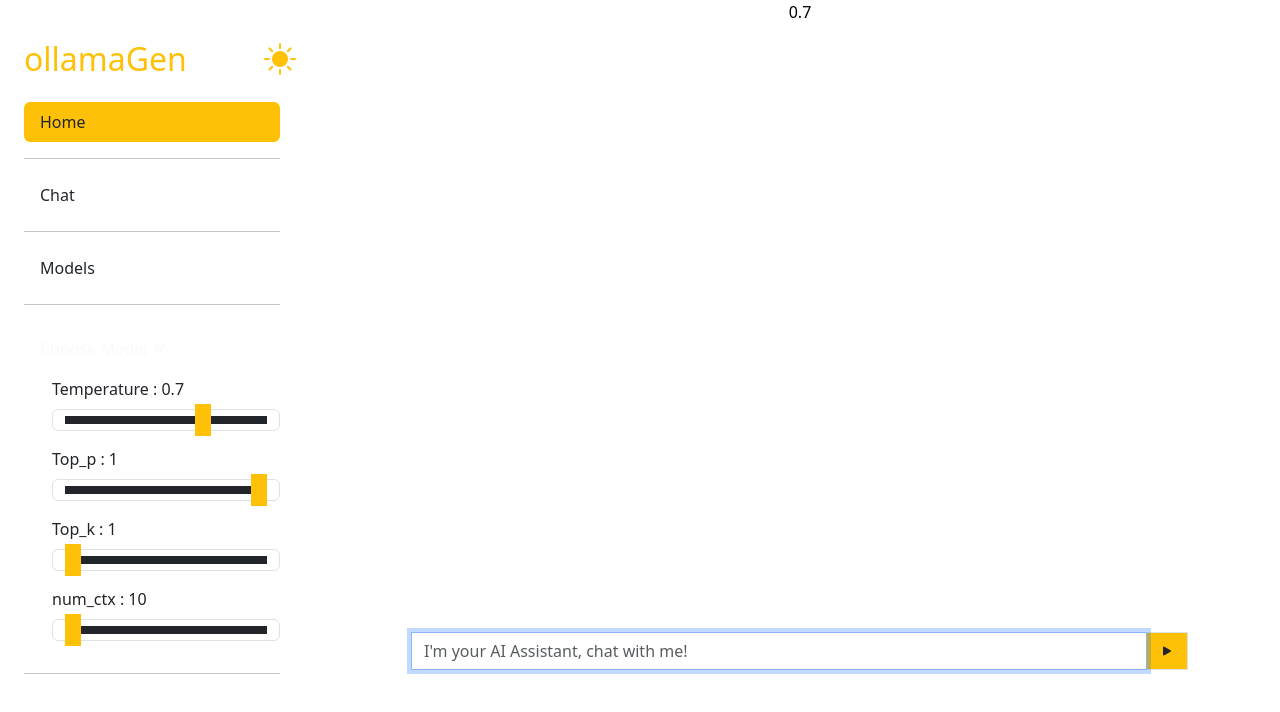
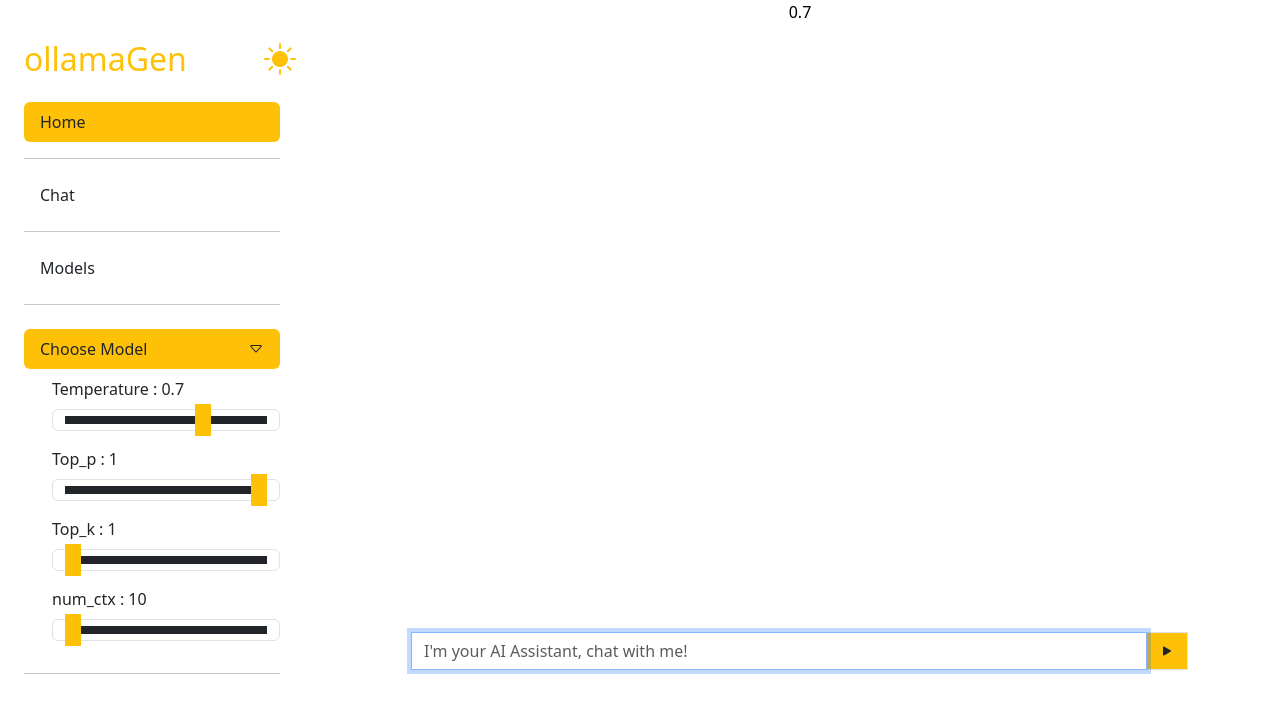
Before and after one commit to moriire/ollamaGen, a Vue app: page /#/ in a window 1280 px wide. Shown: the top 712 px of the page. Built offline with nearby package versions, Linux system fonts and the light colour scheme.

Commit message:
nav link adjusted

```diff
--- a/src/renderer/App.vue
+++ b/src/renderer/App.vue
@@ -106,11 +106,11 @@ export default {
             <hr class="text-white"-->
             <div class="nav flex-column nav-pills nav-warning">
 
-              <div class="nav-link d-block" type="button" href="#">
+              <a class="nav-link d-flex justify-content-between bg-warning" type="button" href="#" data-bs-toggle="collapse" data-bs-target="#modelParameter"
+                  aria-expanded="false" aria-controls="collapseExample">
                 {{ params.selectedModel }}
-                <span class=".btn .btn-warning .text-dark" type="button" data-bs-toggle="collapse" data-bs-target="#modelParameter"
-                  aria-expanded="false" aria-controls="collapseExample"><i class="bi bi-caret-down"></i></span>
-              </div>
+                <span class="me-0" ><i class="bi bi-caret-down"></i></span>
+              </a>
 
               <div class="collapse show" id="modelParameter">
                 <div class="row justify-content-center ms-3">
```
